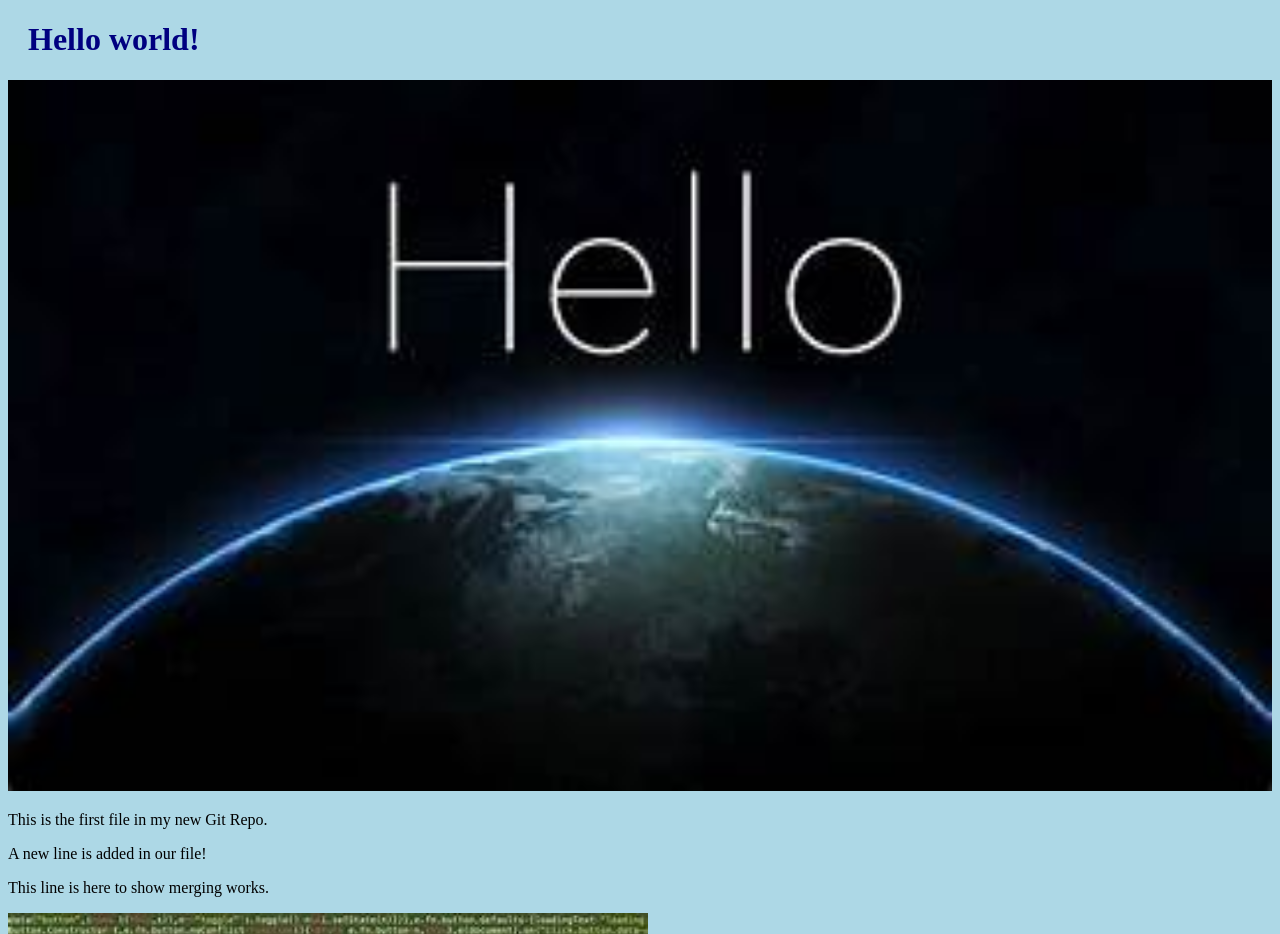
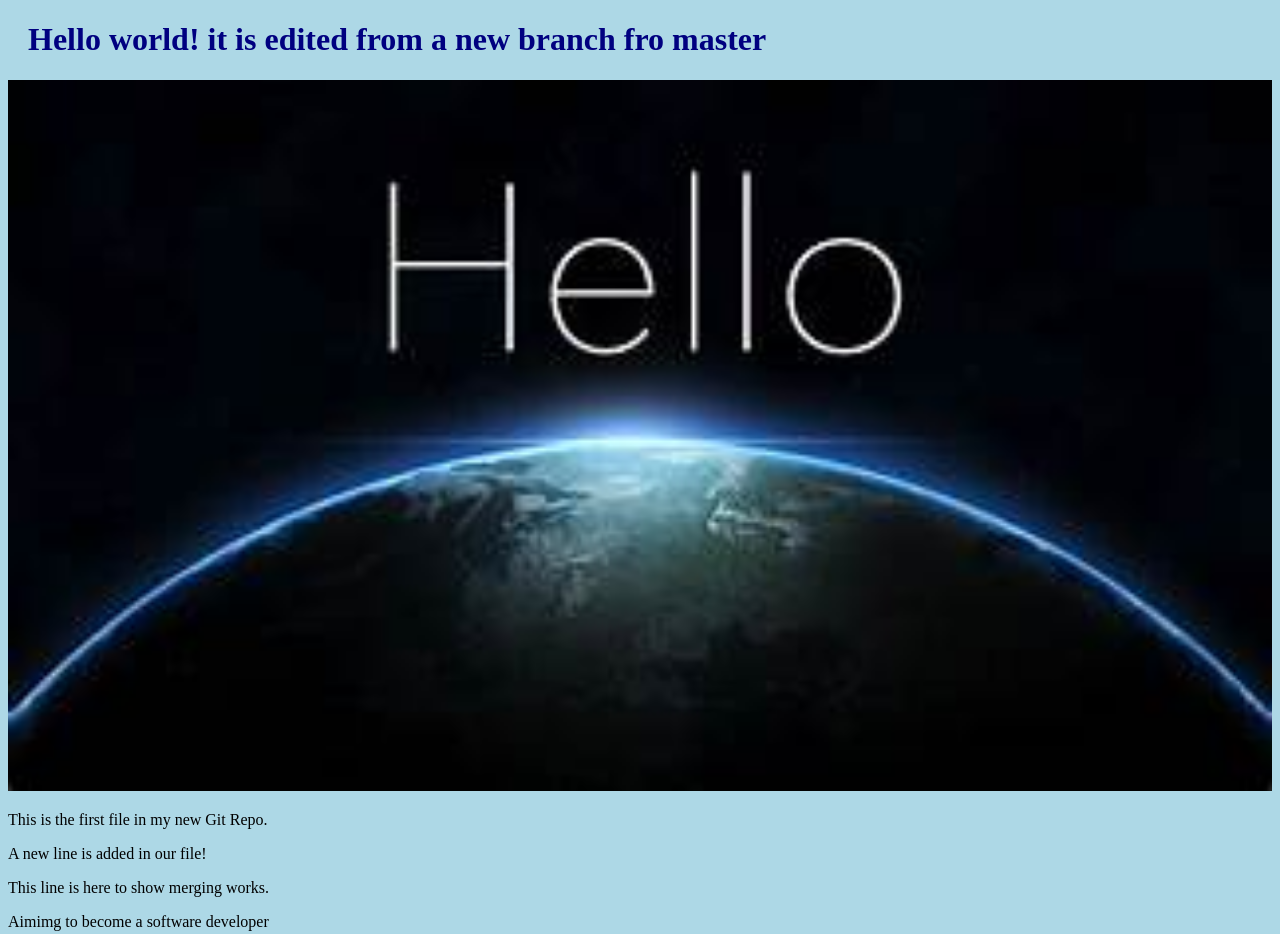
Before and after one commit to BattuNagaManikanta/hello-world-w3-git-learning, a plain HTML site: page index.html in a window 1280 px wide. Shown: the top 934 px of the page. Drawn offline with Linux system fonts and the light colour scheme; files whose address does not match are found by name.

Commit message:
Update index.html by adding more html tags

```diff
--- a/index.html
+++ b/index.html
@@ -6,11 +6,12 @@
 </head>
 <body>
 
-<h1>Hello world!</h1>
-<img src="c:\Users\lenovo\myproject\th.jpg" alt="Hello world from space" style="width:100%;max: width 640px">
+<h1>Hello world! it is edited from a new branch fro master</h1>
+<img src="c:\Users\lenovo\myproject\th.jpg" alt="Hello world from space" style="width:100%;max: width 720px">
 <p>This is the first file in my new Git Repo.</p>
 <p>A new line is added in our file!</p>
 <p>This line is here to show merging works.</p>
+<p>Aimimg to become a software developer</p>
 <div><img src="c:\Users\lenovo\myproject\hello.jpg" alt="Hello Git" style="width:100%;max-width:640px"></div>
 </body>
 </html>
```
